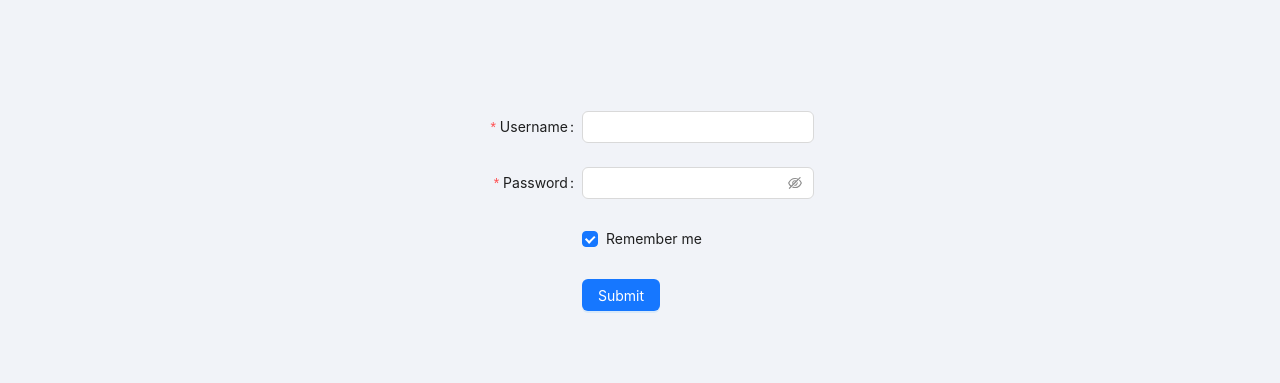
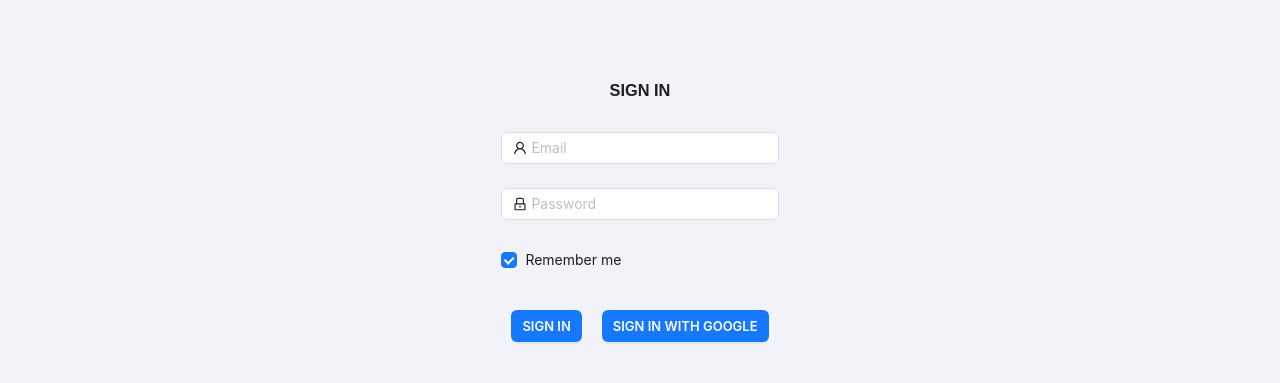
Before and after one commit to isaicastro1/Soccer-Scout, a React (Create React App) app: page /auth in a window 1280 px wide. Shown: the part 177-560 px from the top of the page. Built offline with nearby package versions, Linux system fonts and the light colour scheme.

Commit message:
Finished sign in form component

```diff
--- a/src/Components/sign-in-form/sign-in-form.component.js
+++ b/src/Components/sign-in-form/sign-in-form.component.js
@@ -1,67 +1,91 @@
+import { LockOutlined, UserOutlined } from "@ant-design/icons";
 import { Button, Checkbox, Form, Input } from "antd";
-const SignInForm = () => {
+import { useState } from "react";
+
+import {
+  signInWithGoogle,
+  signInUserWithEmailAndPassword,
+} from "../../utils/firebase/firebase";
+
+import "./sign-in-form.styles.scss";
+
+const App = () => {
+  const [userEmail, setUserEmail] = useState("");
+  const [userPassword, setUserPassword] = useState("");
+
+  const setEmail = (event) => setUserEmail(event.target.value);
+  const setPassword = (event) => setUserPassword(event.target.value);
+
+  const signInUser = () =>
+    signInUserWithEmailAndPassword(userEmail, userPassword);
+
   return (
     <Form
-      name="basic"
-      labelCol={{
-        span: 8,
-      }}
-      wrapperCol={{
-        span: 16,
-      }}
+      name="normal_login"
+      className="login-form"
       initialValues={{
         remember: true,
       }}
-      autoComplete="off"
     >
+      <Form.Item className="sign-in-title">
+        <h3>SIGN IN</h3>
+      </Form.Item>
+
       <Form.Item
-        label="Username"
-        name="username"
+        name="email"
         rules={[
           {
             required: true,
-            message: "Please input your username!",
+            message: "Please input your email!",
           },
         ]}
       >
-        <Input />
+        <Input
+          prefix={<UserOutlined className="site-form-item-icon" />}
+          placeholder="Email"
+          onChange={setEmail}
+        />
       </Form.Item>
-
       <Form.Item
-        label="Password"
         name="password"
         rules={[
           {
             required: true,
-            message: "Please input your password!",
+            message: "Please input your Password!",
           },
         ]}
       >
-        <Input.Password />
+        <Input
+          prefix={<LockOutlined className="site-form-item-icon" />}
+          type="password"
+          placeholder="Password"
+          onChange={setPassword}
+        />
+      </Form.Item>
+      <Form.Item>
+        <Form.Item name="remember" valuePropName="checked" noStyle>
+          <Checkbox>Remember me</Checkbox>
+        </Form.Item>
       </Form.Item>
 
-      <Form.Item
-        name="remember"
-        valuePropName="checked"
-        wrapperCol={{
-          offset: 8,
-          span: 16,
-        }}
-      >
-        <Checkbox>Remember me</Checkbox>
-      </Form.Item>
-
-      <Form.Item
-        wrapperCol={{
-          offset: 8,
-          span: 16,
-        }}
-      >
-        <Button type="primary" htmlType="submit">
-          Submit
+      <Form.Item className="sign-in-buttons">
+        <Button
+          type="primary"
+          htmlType="submit"
+          className="sign-in-button"
+          onClick={signInUser}
+        >
+          SIGN IN
+        </Button>
+        <Button
+          type="primary"
+          className="sign-with-google-button"
+          onClick={signInWithGoogle}
+        >
+          SIGN IN WITH GOOGLE
         </Button>
       </Form.Item>
     </Form>
   );
 };
-export default SignInForm;
+export default App;
--- /dev/null
+++ b/src/Components/sign-in-form/sign-in-form.styles.scss
@@ -0,0 +1,35 @@
+.login-form {
+  min-width: 250px;
+
+  .sign-in-title {
+    display: flex;
+    justify-content: center;
+    margin-bottom: 20px;
+    padding: 5px;
+
+    h3 {
+      margin: 0;
+      font-family: Arial, Helvetica, sans-serif;
+    }
+  }
+
+  .sign-in-buttons {
+    display: flex;
+    justify-content: center;
+    width: 100%;
+
+    .sign-in-button {
+      font-size: 13px;
+      font-weight: 600;
+      padding: 0 10px;
+      margin: 10px;
+    }
+
+    .sign-with-google-button {
+      font-size: 13px;
+      padding: 0 10px;
+      margin: 10px;
+      font-weight: 600;
+    }
+  }
+}
--- a/src/utils/firebase/firebase.js
+++ b/src/utils/firebase/firebase.js
@@ -1,5 +1,10 @@
 import { initializeApp } from "firebase/app";
-import { GoogleAuthProvider, getAuth, signInWithPopup } from "firebase/auth";
+import {
+  GoogleAuthProvider,
+  getAuth,
+  signInWithPopup,
+  signInWithEmailAndPassword,
+} from "firebase/auth";
 
 // Your web app's Firebase configuration
 const firebaseConfig = {
@@ -11,7 +16,7 @@ const firebaseConfig = {
   appId: "1:1023550689092:web:8335751a5cf493982a5111",
 };
 
-const app = initializeApp(firebaseConfig);
+initializeApp(firebaseConfig);
 
 const provider = new GoogleAuthProvider();
 
@@ -24,22 +29,17 @@ const auth = getAuth();
 export const signInWithGoogle = () =>
   signInWithPopup(auth, provider)
     .then((result) => {
-      // This gives you a Google Access Token. You can use it to access the Google API.
-      // const credential = GoogleAuthProvider.credentialFromResult(result);
-      // const token = credential.accessToken;
-      // The signed-in user info.
-      // const user = result.user;
-      // ...
       console.log(result);
     })
     .catch((error) => {
-      // Handle Errors here.
-      const errorCode = error.code;
-      const errorMessage = error.message;
-      // The email of the user's account used.
-      const email = error.customData.email;
-      console.log(error);
-      // The AuthCredential type that was used.
-      // const credential = GoogleAuthProvider.credentialFromError(error);
-      // ...
+      alert(error);
     });
+
+export const signInUserWithEmailAndPassword = (email, password) =>
+  signInWithEmailAndPassword(auth, email, password)
+    .then((userCredential) => {
+      console.log(userCredential);
+    })
+    .catch((error) => {
+      alert(error);
+    });
```
Also changed, not shown: src/Components/sign-in-form/sign-in-form.styles.js (deleted).
